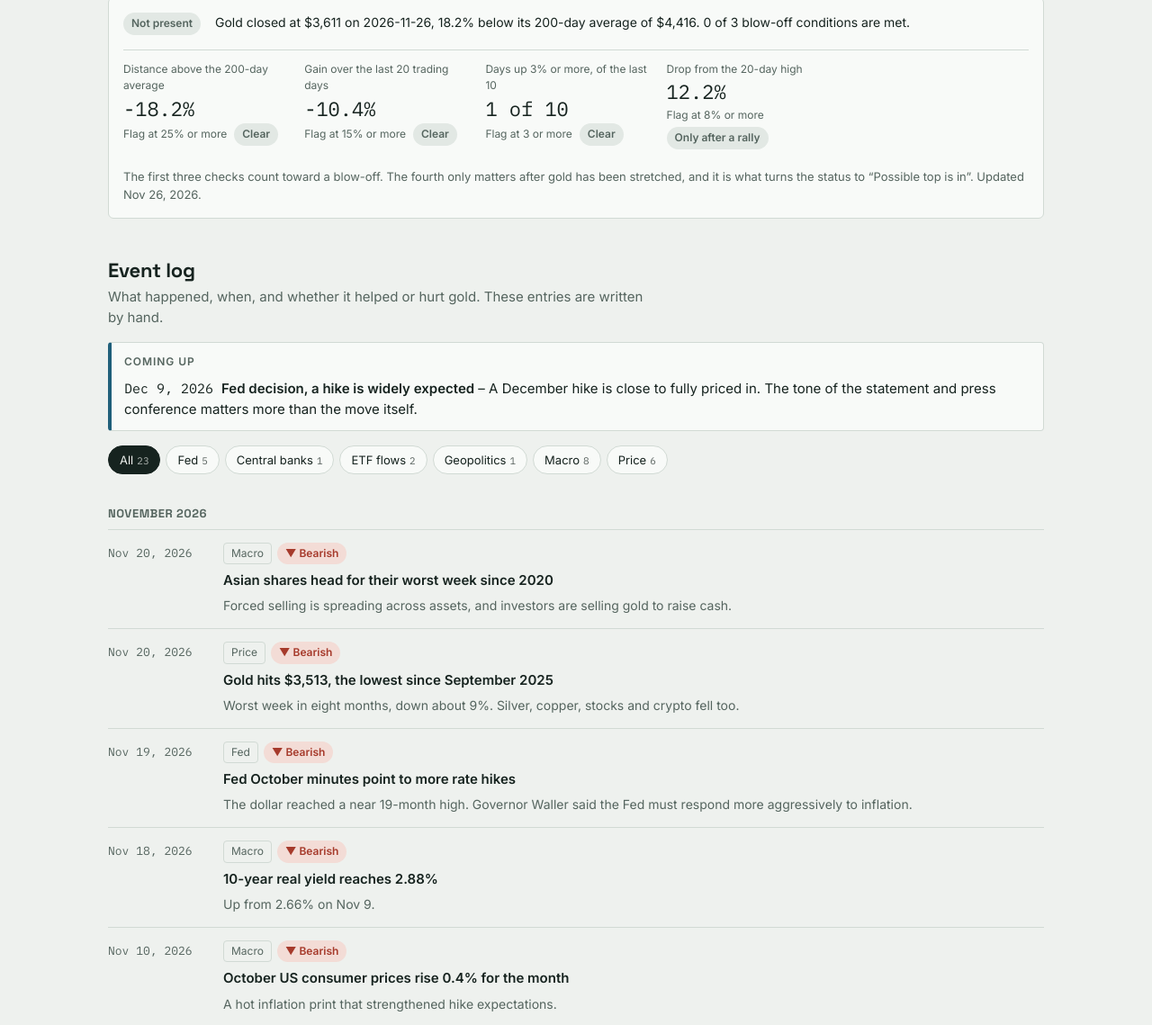
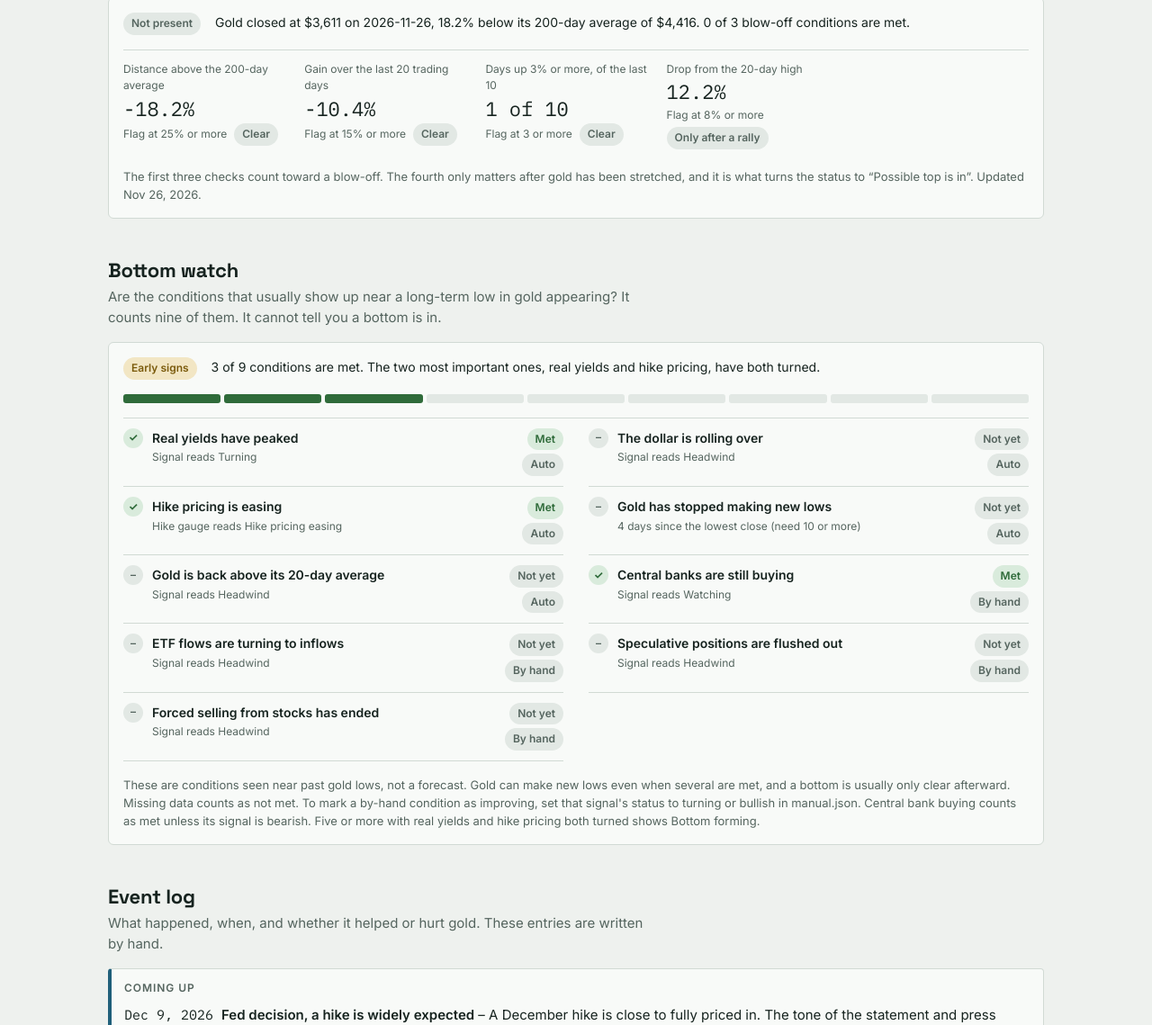
Before and after one commit to myenebeb/gold-watch, a plain HTML site: page index.html in a window 1280 px wide. Shown: the part 2483-3622 px from the top of the page at 90% size. Drawn offline with Linux system fonts and the light colour scheme.

Commit message:
Add bottom watch section with conditions and rendering

```diff
--- a/index.html
+++ b/index.html
@@ -98,6 +98,17 @@ a { color: var(--accent); text-underline-offset: 2px; }
 .bo-check .bt { font-size: 12px; color: var(--muted); display: flex; flex-wrap: wrap; gap: 4px 8px; align-items: center; }
 .bo-check.hit .bv { color: var(--bear); }
 .bo-note { font-size: 13px; color: var(--muted); }
+.bw-meter { display: grid; grid-template-columns: repeat(9, 1fr); gap: 4px; }
+.bw-seg { height: 10px; border-radius: 3px; background: var(--mute-bg); }
+.bw-seg.on { background: var(--bull); }
+.bw-list { display: grid; grid-template-columns: repeat(auto-fill, minmax(min(100%, 330px), 1fr)); gap: 0 28px; border-top: 1px solid var(--line); }
+.bw-row { display: flex; gap: 10px; align-items: flex-start; padding: 11px 0; border-bottom: 1px solid var(--line); min-width: 0; }
+.bw-mark { flex: none; width: 22px; height: 22px; border-radius: 50%; display: grid; place-items: center; font-size: 12px; font-weight: 700; background: var(--mute-bg); color: var(--mute); }
+.bw-row.met .bw-mark { background: var(--bull-bg); color: var(--bull); }
+.bw-txt { flex: 1 1 0; min-width: 0; display: flex; flex-direction: column; gap: 2px; }
+.bw-txt b { font-weight: 600; font-size: 14px; }
+.bw-txt span { font-size: 12px; color: var(--muted); }
+.bw-tags { flex: none; display: flex; flex-direction: column; align-items: flex-end; gap: 4px; }
 .fg-dial { display: flex; flex-direction: column; gap: 6px; padding: 4px 0 2px; }
 .fg-wrap { position: relative; padding: 5px 0; }
 .fg-track { display: flex; height: 12px; border-radius: 99px; overflow: hidden; }
@@ -198,6 +209,14 @@ a { color: var(--accent); text-underline-offset: 2px; }
       <p>Is gold in the last, fastest stretch of a rally? This reads the price only. It shows conditions and cannot predict a top.</p>
     </div>
     <div class="bo" id="bo"></div>
+  </section>
+
+  <section class="sec" id="bwSec" aria-labelledby="h-bw" hidden>
+    <div class="sec-head">
+      <h2 id="h-bw">Bottom watch</h2>
+      <p>Are the conditions that usually show up near a long-term low in gold appearing? It counts nine of them. It cannot tell you a bottom is in.</p>
+    </div>
+    <div class="bo" id="bw"></div>
   </section>
 
   <section class="sec" aria-labelledby="h-ev">
@@ -422,6 +441,70 @@ a { color: var(--accent); text-underline-offset: 2px; }
     box.append(grid, h("p", { class: "bo-note", text: "The first three checks count toward a blow-off. The fourth only matters after gold has been stretched, and it is what turns the status to “Possible top is in”. Updated " + fmtDate(b.updated) + "." }));
   }
 
+  var BW_PILL = { none: "mute", early: "warn", building: "warn", forming: "bull" };
+  function renderBottom() {
+    var sec = $("bwSec"), box = $("bw");
+    if (!D.signals || !D.signals.length) { sec.hidden = true; return; }
+    function sig(id) { for (var i = 0; i < D.signals.length; i++) if (D.signals[i].id === id) return D.signals[i]; return null; }
+    function improving(s) { return !!s && (s.status === "turning" || s.status === "bullish"); }
+    function fromSignal(id, label, manual, steady) {
+      var s = sig(id), st = s ? (STATUS[s.status] || STATUS.neutral).label : "No data";
+      var old = manual && s && s.updated && daysAgo(s.updated) > STALE_DAYS;
+      // steady = true means "not bearish" is enough (used for central bank buying, which acts as a floor)
+      var met = steady ? (!!s && s.status !== "bearish") : improving(s);
+      return { label: label, manual: manual, met: met, detail: "Signal reads " + st + (old ? " (note is out of date)" : "") };
+    }
+    var g = D.fedgauge, gold = (D.series && D.series.gold) || [];
+    var gaugeOk = !!g && (g.status === "easing" || g.status === "hold" || g.status === "cuts");
+    var stall = { label: "Gold has stopped making new lows", manual: false, met: false, detail: "Not enough price history" };
+    if (gold.length >= 30) {
+      var lo = Math.min.apply(null, gold), since = gold.length - 1 - gold.lastIndexOf(lo);
+      stall.met = since >= 10;
+      stall.detail = since === 0 ? "The latest close is the lowest of the last " + gold.length + " days" : since + " day" + (since > 1 ? "s" : "") + " since the lowest close (need 10 or more)";
+    }
+    var conds = [
+      fromSignal("real-yields", "Real yields have peaked", false),
+      fromSignal("dollar", "The dollar is rolling over", false),
+      { label: "Hike pricing is easing", manual: false, met: gaugeOk, detail: g ? "Hike gauge reads " + g.label : "No data" },
+      stall,
+      fromSignal("price-levels", "Gold is back above its 20-day average", false),
+      fromSignal("china-central-banks", "Central banks are still buying", true, true),
+      fromSignal("etf-flows", "ETF flows are turning to inflows", true),
+      fromSignal("positioning", "Speculative positions are flushed out", true),
+      fromSignal("stock-stress", "Forced selling from stocks has ended", true)
+    ];
+    var n = conds.filter(function (c) { return c.met; }).length;
+    var gates = conds[0].met && conds[2].met;
+    var status, label, tail;
+    if (n >= 5 && gates) { status = "forming"; label = "Bottom forming"; }
+    else if (n >= 5) { status = "building"; label = "Building, key drivers not turned"; }
+    else if (n >= 3) { status = "early"; label = "Early signs"; }
+    else { status = "none"; label = "No bottom signs"; }
+    var missing = [];
+    if (!conds[0].met) missing.push("real yields peaking");
+    if (!conds[2].met) missing.push("hike pricing easing");
+    tail = gates ? "The two most important ones, real yields and hike pricing, have both turned."
+      : "The two most important ones are still missing: " + missing.join(" and ") + ".";
+    clear(box); sec.hidden = false;
+    var meter = h("div", { class: "bw-meter", role: "img", "aria-label": n + " of 9 conditions met" });
+    for (var i = 0; i < 9; i++) meter.append(h("span", { class: "bw-seg" + (i < n ? " on" : "") }));
+    var list = h("div", { class: "bw-list" });
+    conds.forEach(function (c) {
+      list.append(h("div", { class: "bw-row" + (c.met ? " met" : "") },
+        h("span", { class: "bw-mark", "aria-hidden": "true", text: c.met ? "✓" : "–" }),
+        h("div", { class: "bw-txt" }, h("b", { text: c.label }), h("span", { text: c.detail })),
+        h("div", { class: "bw-tags" },
+          h("span", { class: "pill " + (c.met ? "bull" : "mute"), text: c.met ? "Met" : "Not yet" }),
+          h("span", { class: "pill mute", text: c.manual ? "By hand" : "Auto" }))));
+    });
+    box.append(
+      h("div", { class: "bo-top" },
+        h("span", { class: "pill " + (BW_PILL[status] || "mute"), text: label }),
+        h("p", { text: n + " of 9 conditions are met. " + tail })),
+      meter, list,
+      h("p", { class: "bo-note", text: "These are conditions seen near past gold lows, not a forecast. Gold can make new lows even when several are met, and a bottom is usually only clear afterward. Missing data counts as not met. To mark a by-hand condition as improving, set that signal's status to turning or bullish in manual.json. Central bank buying counts as met unless its signal is bearish. Five or more with real yields and hike pricing both turned shows Bottom forming." }));
+  }
+
   var FG_PILL = { strong: "bear", hikes: "warn", easing: "turn", hold: "mute", cuts: "bull" };
   function renderFed() {
     var g = D.fedgauge, w = D.fedwatch, sec = $("fedSec"), box = $("fed");
@@ -481,7 +564,7 @@ a { color: var(--accent); text-underline-offset: 2px; }
     box.append(h("p", { class: "bo-note", text: "The gap is a rough guide. The 2-year yield also includes extra pay for holding a bond for two years, so the hike count is approximate. Higher hike expectations are usually a headwind for gold." }));
   }
 
-  function renderAll() { renderHeader(); renderCycle(); renderSignals(); renderFed(); renderBlowoff(); renderEvents(); renderNews(); }
+  function renderAll() { renderHeader(); renderCycle(); renderSignals(); renderFed(); renderBlowoff(); renderBottom(); renderEvents(); renderNews(); }
 
   function load() {
     fetch("data.json?t=" + Date.now(), { cache: "no-store" }).then(function (r) {
```
